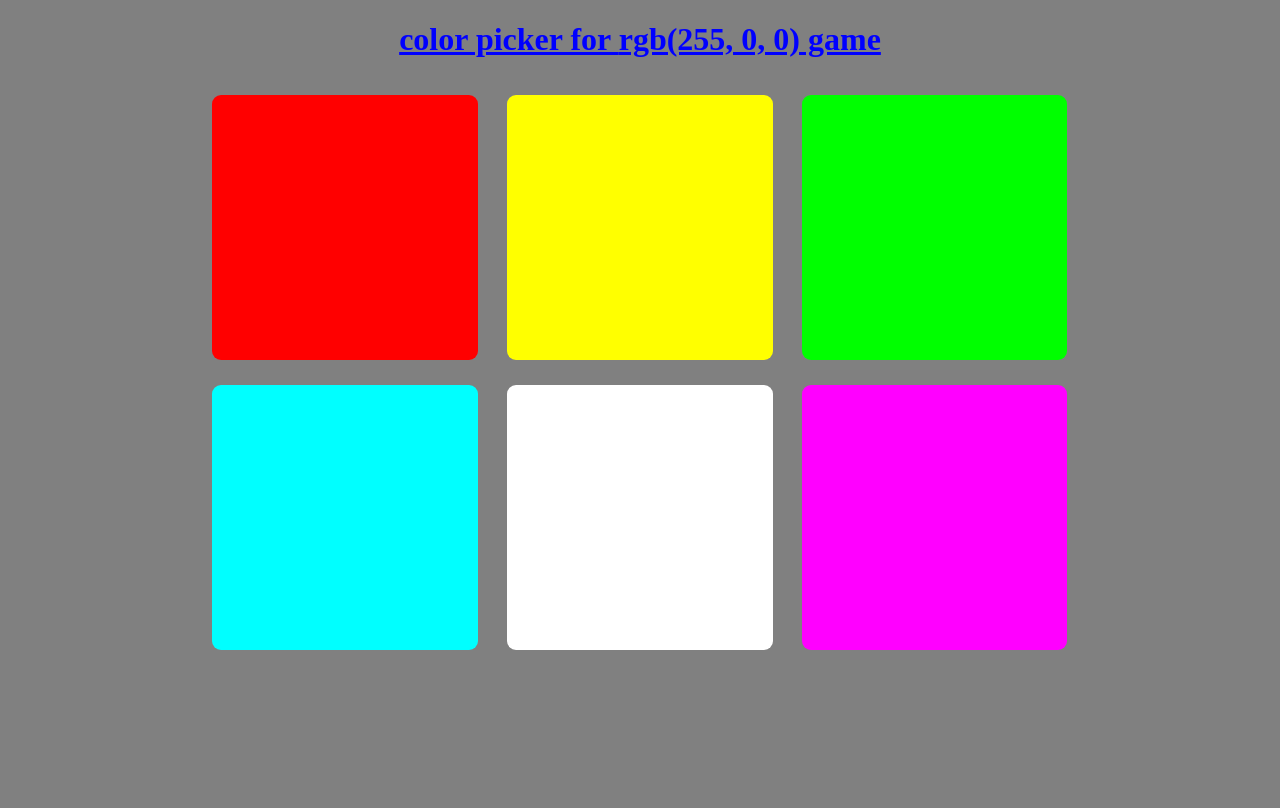
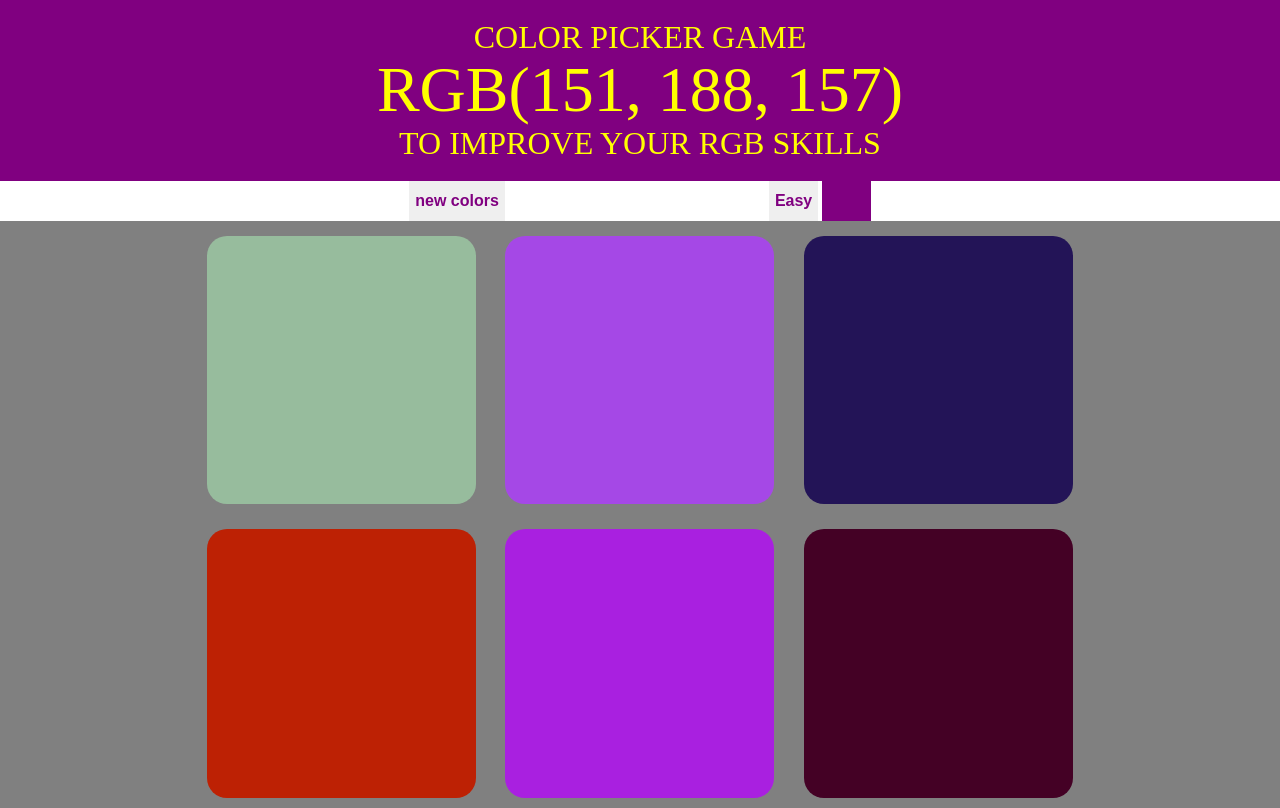
Before and after one commit to osain-az/color-picker, a plain HTML site: page index.html in a window 1280 px wide. Drawn offline with Linux system fonts and the light colour scheme.

Commit message:
Major changes and functions update

```diff
--- a/css/app.css
+++ b/css/app.css
@@ -1,18 +1,22 @@
 body {
   background-color: grey;
   display: block;
+  margin: 0;
+  font-family: "monsterrat", "Avenir";
 }
 
 
 .colors {
   width: 30%;
-
-  /* display: flex; */
+  background-color: pink;
 
   padding-bottom: 30%;
   margin:1.66%;
   margin-bottom: 10px;
-  border-radius: 9px;
+  border-radius: 20px;
+  transition: background-color 1.0s;
+  -webkit-transition: background-color 0.5s;
+  -moz-transition: background-color 0.5s;
 
 }
 
@@ -26,7 +30,56 @@ body {
 }
 
 h1 {
-  color: blue;
-  text-decoration: underline;
+  color: yellow;
   text-align: center;
+  background-color: purple;
+
+  margin: 0;
+  font-weight: normal;
+  text-transform: uppercase;
+  line-height: 1.1;
+  padding: 20px 0;
+
 }
+
+#message {
+  display: inline-block;
+  width: 20%;
+}
+
+.stripe {
+  margin: 0 auto;
+  background-color: white;
+  height: 40px;
+  text-align: center;
+
+}
+
+.selected {
+  background-color: purple;
+}
+
+#colorDisplay {
+
+  font-size: 200%;
+
+
+}
+
+button {
+  border: none;
+  backgroung: none,
+  text-transform: uppercase;
+  height: 100%;
+  font-weight: 700;
+  color: purple;
+  font-size: inherit;
+  transition: all 0.5.0s;
+  -webkit-transition: all 0.5s;
+  -moz-transition: all 0.5s;
+}
+
+button:hover {
+  color: white;
+  background-color: purple;
+}
--- a/index.html
+++ b/index.html
@@ -8,12 +8,20 @@
   </head>
   <body>
     <header>
-      <h1>color picker for <span id="colorDisplay">RGB</span> game</h1>
+      <h1>color picker game
+        <br>
+        <span id="colorDisplay">RGB</span>
+        <br>
+        to improve your rgb skills</h1>
+
     </header>
     <!-- <main>
       <section> -->
-      <div class="">
+      <div class="stripe">
+        <button id="reset">new colors</button>
         <span id="message"></span>
+        <button id="easyBtn">Easy</button>
+        <button id="hardBtn" class="selected">Hard</button>
       </div>
     <div id="container">
       <div class="colors"></div>
--- a/js/app.js
+++ b/js/app.js
@@ -1,17 +1,65 @@
-const testColor = [
-  "rgb(255, 0, 0)",
-  "rgb(255, 255, 0)",
-  "rgb(0, 255, 0)",
-  "rgb(0, 255, 255)",
-  "rgb(255, 255, 255)",
-  "rgb(255, 0, 255)",
-  "rgb(255, 0, 255)"
-]
-const color = document.querySelectorAll(".colors");
+let numOfSquares = 6
+let testColor = generateRandomColors(numOfSquares);
+const resetButton = document.querySelector("#reset")
+let color = document.querySelectorAll(".colors");
 let pickColor = pickedColor();
 const colorDisplay = document.getElementById("colorDisplay");
 const messageDisplay = document.querySelector("#message");
+const h1 = document.querySelector("h1");
+let easyBtn = document.querySelector("#easyBtn");
+let hardBtn =  document.querySelector("#hardBtn");
 
+easyBtn.addEventListener("click", function () {
+  easyBtn.classList.add("selected");
+  hardBtn.classList.remove("selected");
+  numOfSquares= 3
+  testColor = generateRandomColors(numOfSquares);
+  pickColor = pickedColor();
+  colorDisplay.textContent = pickColor;
+  for ( let i = 0; i < color.length; i++) {
+    if (color[i]) {
+      color[i].style.backgroundColor = testColor[i];
+    }
+  }
+  for ( let i = 3; i < color.length; i++){
+    if ( color[i]){
+      color[i].style.display = "none";
+    }
+  }
+});
+hardBtn.addEventListener("click", function () {
+  easyBtn.classList.remove("selected");
+  hardBtn.classList.add("selected");
+  numOfSquares = 6
+  testColor = generateRandomColors(numOfSquares);
+  pickColor = pickedColor();
+  colorDisplay.textContent = pickColor;
+  for ( let i = 0; i < color.length; i++) {
+    if (color[i]) {
+      color[i].style.backgroundColor = testColor[i];
+      color[i].style.display = "block"
+    }
+  }
+  // for ( let i = 3; i < color.length; i++){
+  //   if ( color[i]){
+  //     color[i].style.display = "none";
+  //   }
+
+});
+
+resetButton.addEventListener("click", function () {
+  // Generate all new colorDisplay
+  testColor = generateRandomColors(numOfSquares);
+  // pick a new color from the array
+  pickColor = pickedColor();
+  // change the colorDisplay to match the new picked color
+  colorDisplay.textContent = pickColor;
+// change colors of the square box
+for (let i = 0; i < color.length; i++) {
+  color[i].style.backgroundColor = testColor[i]
+};
+h1.style.backgroundColor = "purple";
+});
 colorDisplay.textContent = pickColor;
 for (let i = 0; i < color.length; i++) {
   //adding initia color
@@ -24,6 +72,8 @@ for (let i = 0; i < color.length; i++) {
     if(clickedColor === pickColor){
       messageDisplay.textContent = "Correct!!!!, nice job"
       ChangeColors(clickedColor);
+      h1.style.backgroundColor = clickedColor;
+      resetButton.textContent = "Play Again !!!!"
     }
     else {
      this.style.backgroundColor = "grey";
@@ -49,3 +99,26 @@ function ChangeColors(matchColor) {
   return testColor[random];
 
  }
+
+ function generateRandomColors(num) {
+  // make an array
+   const arr = [];
+     // add random color to array
+   for (let i = 0; i < num; i++) {
+     // get random color and push it to array(with new function)
+     arr.push(randomColor())
+   };
+  // return that array
+  return arr;
+
+ };
+
+function randomColor(){
+  // pic a "red" from 0 - 255
+  const r = Math.floor(Math.random() * 256);
+  // pic aa "green" from  0 - 255
+  const g = Math.floor(Math.random() * 256);
+  // pick a "blue"  from 0 -255
+  const b = Math.floor(Math.random() * 256);
+  return "rgb(" + r + ", " + g + ", " + b + ")";
+}
```
